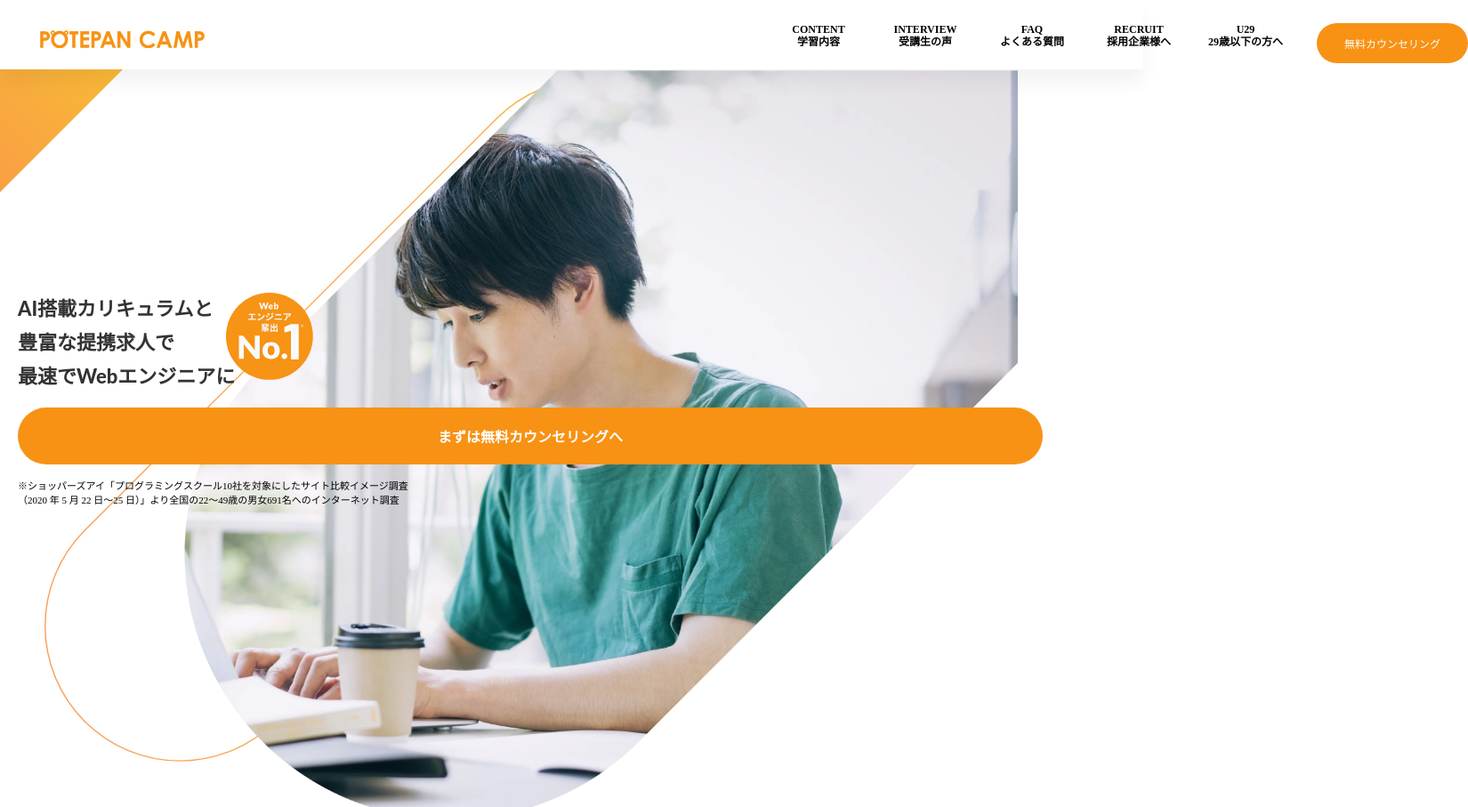
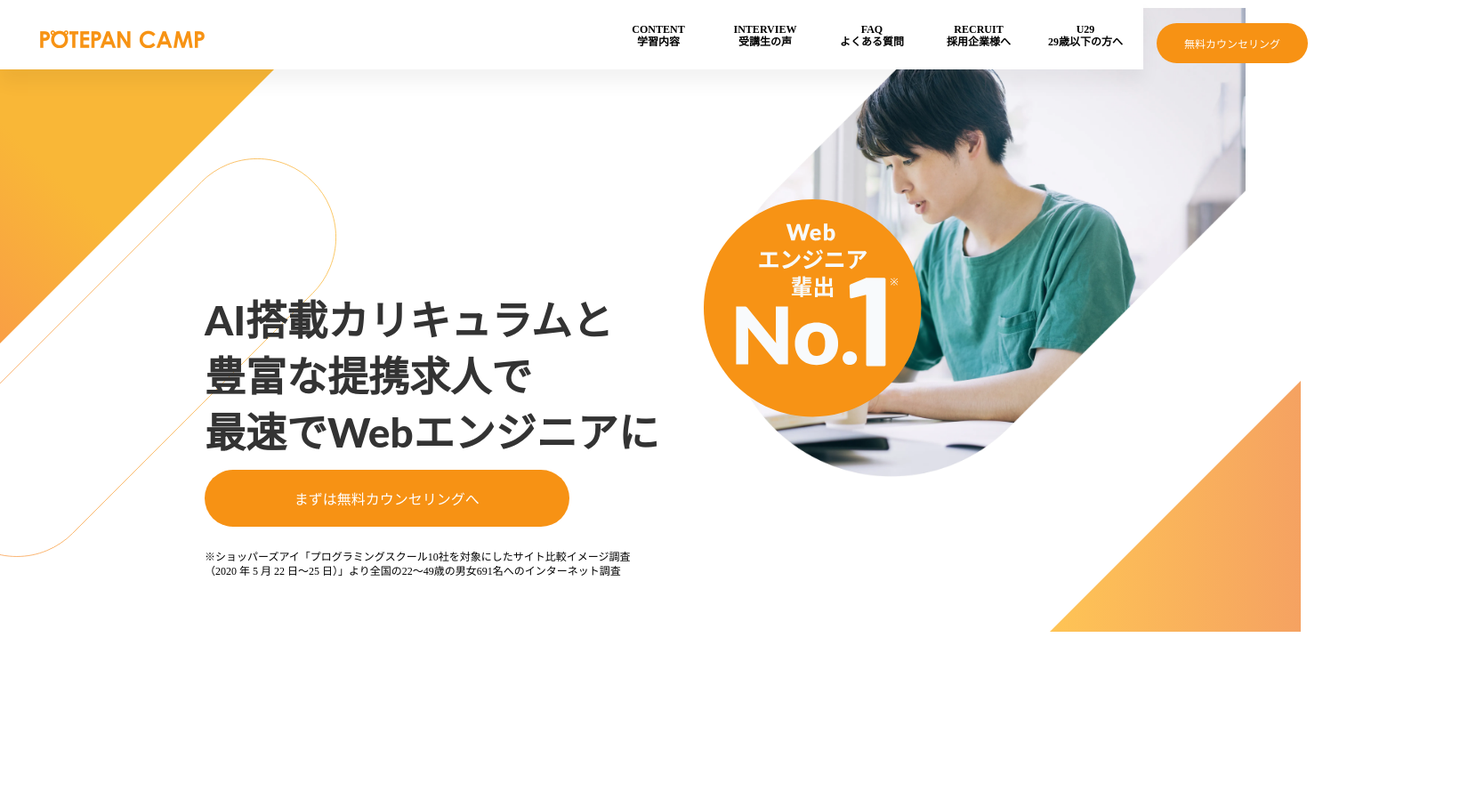
Before and after one commit to yagario/potepan, a plain HTML site: page index.html in a window 1280 px wide. Shown: the top 907 px of the page at 89% size, 1650 px wide, since content can reach past the window. After the commit the page ends 800 px from the top, so only its background shows below. Drawn offline with Linux system fonts and the light colour scheme.

Commit message:
4/15微調整

```diff
--- a/style.css
+++ b/style.css
@@ -2,7 +2,6 @@ body {
   margin: 0;
   padding: 0;
   width: 100%;
-  min-width: 414px;
 }
 
 /*header*/
@@ -12,7 +11,6 @@ body {
     padding-top: 38px;
     padding-left: 5px;
     width: 100%;
-    min-width: 414px;
     height: 40px;
     margin: 0;
     font-weight: 500;
@@ -31,7 +29,7 @@ body {
   header nav ul {
     list-style: none;
     display: flex;
-    margin: 20px 60px 40px 580px;
+    margin: 20px 0px 40px 400px;
     justify-content: space-between;
   }
 
@@ -93,7 +91,7 @@ body {
 
 .img3{
   position: absolute;
-  margin: -70px 0px 0px 850px;
+  margin: -70px 0px 0px 760px;
   width: 775px;
   position: absolute;
   z-index: -1;
@@ -102,7 +100,7 @@ body {
 
 .img4{
   position: absolute;
-  margin: 350px 0px 0px 1325px;
+  margin: 350px 0px 0px 1180px;
   z-index: -1;
   width: 22%;
 }
@@ -136,7 +134,7 @@ h2{
     display: flex;
     flex-direction: column;
     font-size: 16px;
-    font-weight: 700;
+    font-weight: 500;
     height: 64px;
     justify-content: center;
     text-decoration: none;
@@ -199,7 +197,7 @@ label{
     height: 32px;
     justify-content: center;
     width: 32px;
-    margin: 0px 0px 35px 150px;
+    margin: 0px 0px 35px 130px;
   }
 
 .c-hamburger-menu__button-mark {
@@ -211,7 +209,8 @@ label{
 }
 }
 
-  /*main visual*/
+/*main visual*/
+@media screen and (max-width: 414px) {
 
   .img1 {
     position: absolute;
```
